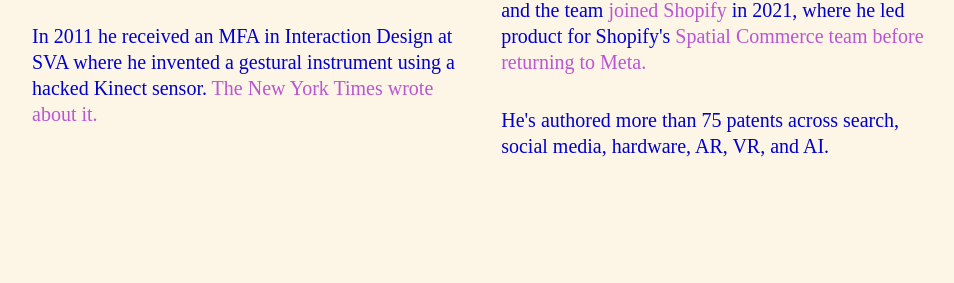
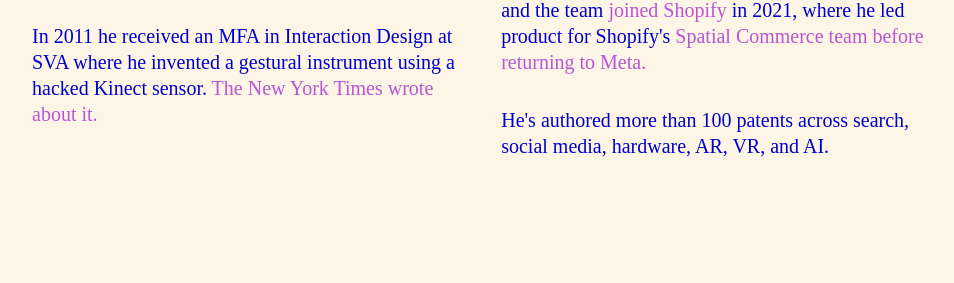
Before and after one commit to strangenative/strangenative.github.io, a Jekyll site: the page built from index.md, in a window 1280 px wide and 900 px high, scrolled down 1075 px. Shown: the part 151-434 px from the top of the window, without its empty margins (58-1012 px from the left). Built offline with Jekyll 4.4.1, drawn with Linux system fonts in a browser that asks for light colours; some web fonts are replaced.

Commit message:
patent number update

```diff
--- a/index.md
+++ b/index.md
@@ -15,5 +15,5 @@ layout: home
 
   <p>He co-founded <a href="https://businessofhome.com/articles/is-primer-wallpaper-s-new-best-friend">Primer</a>&hairsp;&mdash;&hairsp;an AR enabled interior design marketplace&hairsp;&mdash;&hairsp;in 2019 with Adam Presson and the team <a href="https://techcrunch.com/2021/06/11/shopify-acquires-augmented-reality-home-design-app-primer/">joined Shopify</a> in 2021, where he led product for Shopify's <a href="https://shopify.github.io/spatial-commerce-projects/">Spatial Commerce team before returning to Meta.</a></p>
 
-  <p>He's authored more than 75 patents across search, social media, hardware, AR, VR, and AI.</p>
+  <p>He's authored more than 100 patents across search, social media, hardware, AR, VR, and AI.</p>
 </div>
```
